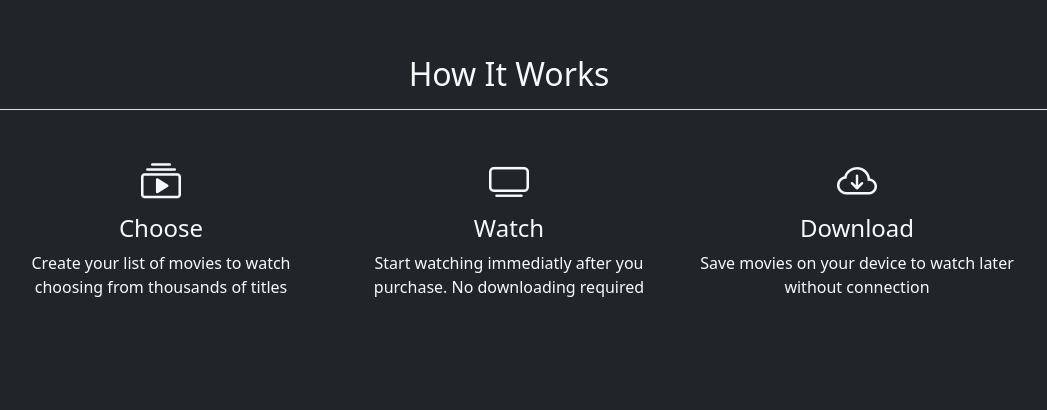
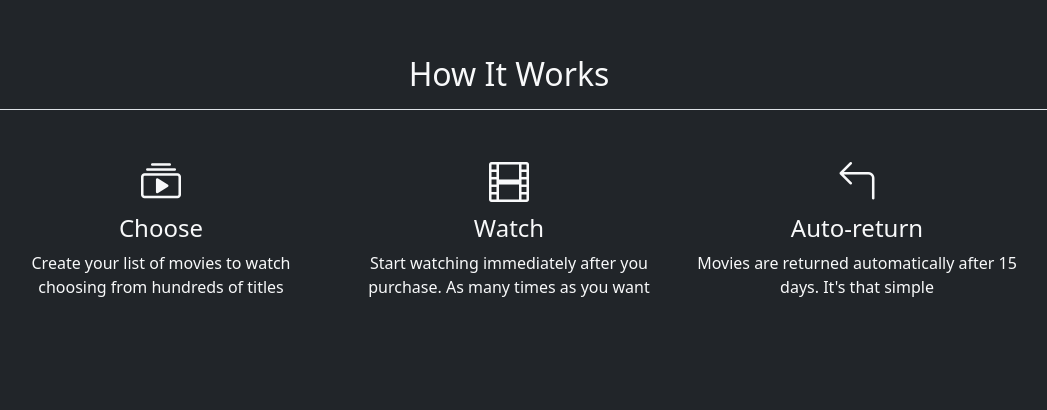
Before and after one commit to cristiancfm/popcorn-movie-renting, a Flask app: page / in a window 1280 px wide. Shown: the part 477-887 px from the top of the page, without its empty margins (131-1178 px from the left). Run offline with Flask 2, Linux system fonts and the light colour scheme; some libraries are stand-ins or nearby versions.

Commit message:
changed homepage

```diff
--- a/website/catalog.py
+++ b/website/catalog.py
@@ -20,7 +20,7 @@ def popular_movies():
     return render_template("movies.html", user=current_user, movies=movies_list, tmdb=tmdb)
 
 
-@catalog.route('/movies/<int:movie_id>')    # int: only integer will be passed in the url otherwise it will give a 404 error
+@catalog.route('/movie/<int:movie_id>')    # int: only integer will be passed in the url otherwise it will give a 404 error
 def movie(movie_id):
     movie = Movie.query.filter_by(id=movie_id).first()
     movie_tmdb = tmdb.Movies(movie_id)
--- a/website/templates/home.html
+++ b/website/templates/home.html
@@ -14,8 +14,10 @@
           Choose from a wide variety of titles and watch them anywhere, anytime.
         </h4>
         <br />
-        <button type="button" class="btn btn-secondary">Browse Catalog</button>
-        <button type="button" class="btn btn-primary">Sign Up</button>
+
+          <a href="/movies" class="btn btn-secondary" role="button">Browse Catalog</a>
+          <a href="/sign-up" class="btn btn-primary" role="button">Sign Up</a>
+
       </div>
 
       <div class="container p-2">
@@ -110,20 +112,20 @@
         <h1><i class="bi bi-collection-play"></i></h1>
         <h4>Choose</h4>
         <p>
-          Create your list of movies to watch choosing from thousands of titles
+          Create your list of movies to watch choosing from hundreds of titles
         </p>
       </div>
       <div class="col-md">
-        <h1><i class="bi bi-tv"></i></h1>
+        <h1><i class="bi bi-film"></i></h1>
         <h4>Watch</h4>
         <p>
-          Start watching immediatly after you purchase. No downloading required
+          Start watching immediately after you purchase. As many times as you want
         </p>
       </div>
       <div class="col-md">
-        <h1><i class="bi bi-cloud-arrow-down"></i></h1>
-        <h4>Download</h4>
-        <p>Save movies on your device to watch later without connection</p>
+        <h1><i class="bi bi-arrow-90deg-left"></i></h1>
+        <h4>Auto-return</h4>
+        <p>Movies are returned automatically after 15 days. It's that simple</p>
       </div>
     </div>
   </div>
--- a/website/templates/movie.html
+++ b/website/templates/movie.html
@@ -36,7 +36,7 @@ Renting{%endblock %} {% block content %}
 
         {% if user.is_authenticated %}
             {% if is_movie_rented %}
-                <p><a href="/rent/{{ movie.id }}" class="btn btn-success" role="button">Watch Movie</a></p>
+                <p><a href="/movie/{{ movie.id }}" class="btn btn-success" role="button">Watch Movie</a></p>
             {% else %}
                 <p><a href="/rent/{{ movie.id }}" class="btn btn-primary" role="button">
                     Rent Movie for €{{ movie.price }}</a></p>
--- a/website/templates/movies.html
+++ b/website/templates/movies.html
@@ -20,7 +20,7 @@ Renting{%endblock %} {% block content %}
         {% for item in movies %}
             {% set movie = tmdb.Movies(item.id).info() %}
             <div class="col-6 col-md-3 col-lg-2">
-                <a href="/movies/{{ movie['id'] }}" class="text-decoration-none">
+                <a href="/movie/{{ movie['id'] }}" class="text-decoration-none">
                     <div class="card">
                         {% if 'poster_path' in movie %}
                             <img
```
Also changed, not shown: website/database.db.
